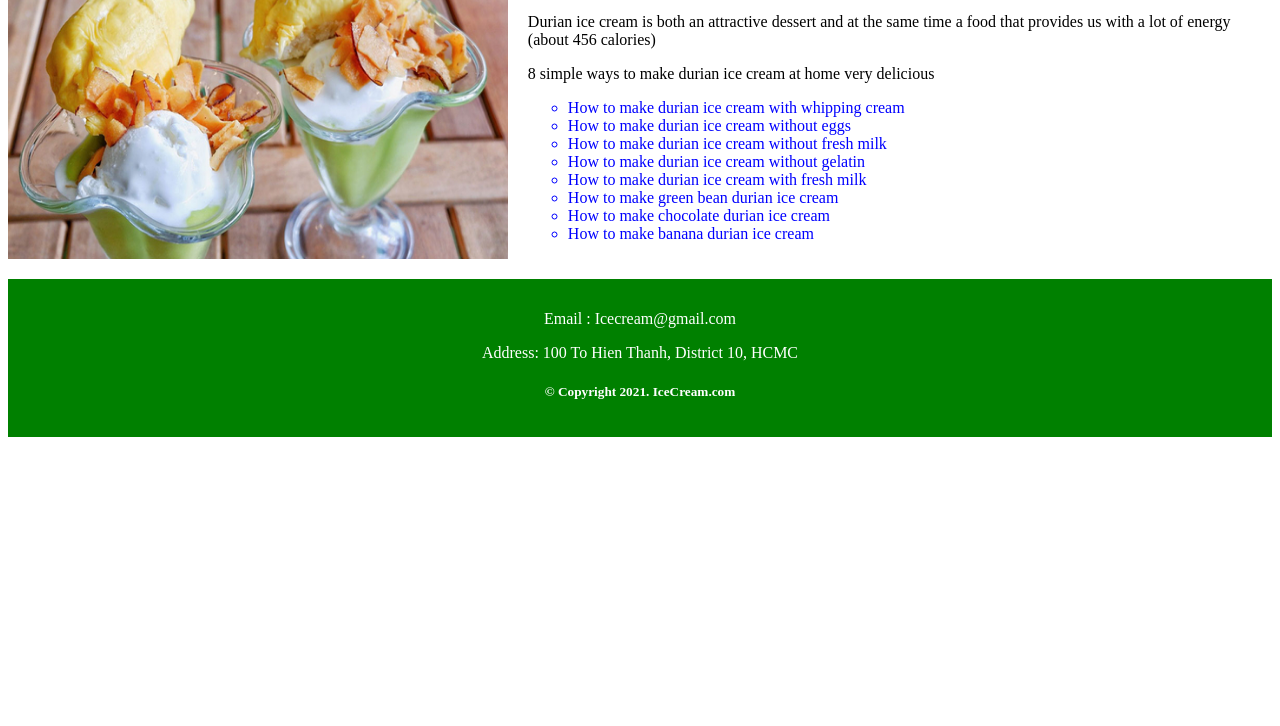
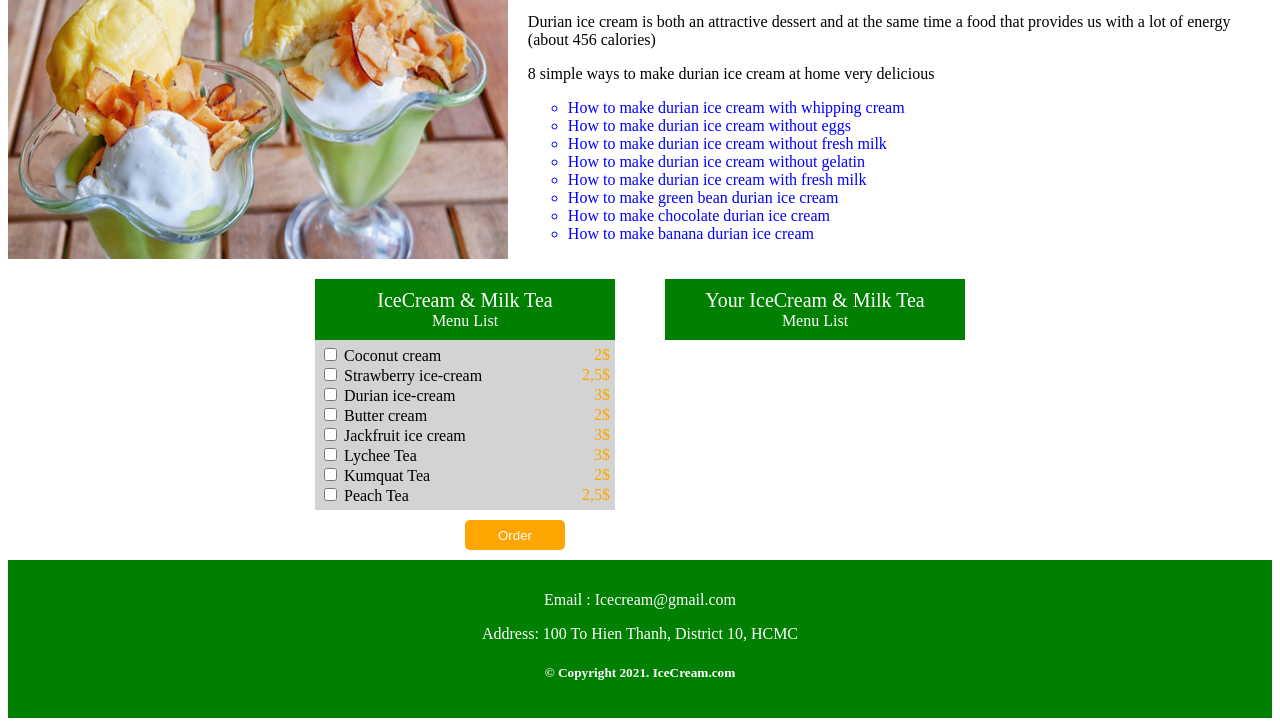
Before and after one commit to nguyenducviet22/WED201c, a plain HTML site: page WED_PE/02. WED201c_PE_1_SP23/Resource/index.html in a window 1280 px wide. Shown: the part 661-1387 px from the top of the page. Before the commit the page ends 1106 px from the top, so only its background shows below. Drawn offline with Linux system fonts and the light colour scheme; a web font is replaced by a local one.

Commit message:
update 14/8

```diff
--- a/WED_PE/02. WED201c_PE_1_SP23/Resource/css/style.css
+++ b/WED_PE/02. WED201c_PE_1_SP23/Resource/css/style.css
@@ -83,6 +83,77 @@ body{
     color: blue;
 }
 
+.order{
+    display: flex;
+    justify-content: center;
+}
+
+.menu-list{
+    margin: 0 25px;
+    width: 300px;
+}
+
+.menu-list-header{
+    background-color: green;
+    color: white;
+    padding: 10px;
+    text-align: center;
+}
+
+.menu-list-header-first{
+    font-size: 20px;
+}
+
+.menu-list-content{
+    background-color: lightgray;
+    padding: 5px;
+}
+
+.menu-list-product{
+    display: flex;
+    align-items: center;
+    justify-content: space-between;
+}
+
+.menu-list-product input, label{
+    cursor: pointer;
+}
+
+.menu-list-product-price{
+    color: orange;
+}
+
+.order-button{
+    background-color: orange;
+    color: white;
+    border-radius: 5px;
+    /* border-color: orange; */
+    border: none;
+    margin: 10px;
+    margin-left: 150px;
+    width: 100px;
+    height: 30px;
+    cursor: pointer;
+}
+
+.menu-list-content2{
+    display: none;
+}
+
+.menu-list-footer{
+    background-color: orange;
+    color: white;
+    text-align: center;
+    font-size: 20px;
+    padding: 15px;
+    display: none;
+}
+
+
+
+
+
+
 .footer{
     background: green;
     text-align: center;
--- a/WED_PE/02. WED201c_PE_1_SP23/Resource/index.html
+++ b/WED_PE/02. WED201c_PE_1_SP23/Resource/index.html
@@ -58,7 +58,7 @@
         <div class="col-md-5 product-image">
           <img src="images/kemsaurieng.jpg" alt="Durian ice-cream" />
         </div>
-		<!--detail content-->
+        <!--detail content-->
         <div class="col-md-7 product-content">
           <h2>Durian ice-cream</h2>
           <p>Durian ice cream is a favorite dessert made from durian</p>
@@ -83,8 +83,87 @@
       <!--kết thúc image product-->
 
       <div style="clear: both"></div>
+      <div class="order row">
+        <form action="" class="menu-list col-md-6">
+          <div class="menu-list-header">
+            <div class="menu-list-header-first">IceCream & Milk Tea</div>
+            <div class="menu-list-header-second">Menu List</div>
+          </div>
+          <div class="menu-list-content">
+            <div class="menu-list-product">
+              <div class="menu-list-product-name">
+                <input type="checkbox" value="2" id="coconut" />
+                <label for="coconut">Coconut cream</label>
+              </div>
+              <div class="menu-list-product-price">2$</div>
+            </div>
+            <div class="menu-list-product">
+              <div class="menu-list-product-name">
+                <input type="checkbox" value="2.5" id="strawberry" />
+                <label for="strawberry">Strawberry ice-cream</label>
+              </div>
+              <div class="menu-list-product-price">2,5$</div>
+            </div>
+            <div class="menu-list-product">
+              <div class="menu-list-product-name">
+                <input type="checkbox" value="3" id="durian" />
+                <label for="durian">Durian ice-cream</label>
+              </div>
+              <div class="menu-list-product-price">3$</div>
+            </div>
+            <div class="menu-list-product">
+              <div class="menu-list-product-name">
+                <input type="checkbox" value="2" id="butter" />
+                <label for="butter">Butter cream</label>
+              </div>
+              <div class="menu-list-product-price">2$</div>
+            </div>
+            <div class="menu-list-product">
+              <div class="menu-list-product-name">
+                <input type="checkbox" value="3" id="jackfruit" />
+                <label for="jackfruit">Jackfruit ice cream</label>
+              </div>
+              <div class="menu-list-product-price">3$</div>
+            </div>
+            <div class="menu-list-product">
+              <div class="menu-list-product-name">
+                <input type="checkbox" value="3" id="lychee" />
+                <label for="lychee">Lychee Tea</label>
+              </div>
+              <div class="menu-list-product-price">3$</div>
+            </div>
+            <div class="menu-list-product">
+              <div class="menu-list-product-name">
+                <input type="checkbox" value="2" id="kumquat" />
+                <label for="kumquat">Kumquat Tea</label>
+              </div>
+              <div class="menu-list-product-price">2$</div>
+            </div>
+            <div class="menu-list-product">
+              <div class="menu-list-product-name">
+                <input type="checkbox" value="2.5" id="peach" />
+                <label for="peach">Peach Tea</label>
+              </div>
+              <div class="menu-list-product-price">2,5$</div>
+            </div>
+          </div>
+          <button type="button" class="order-button" onclick="CalTotal()">
+            Order
+          </button>
+        </form>
+        <form action="" class="menu-list col-md-6">
+          <div class="menu-list-header">
+            <div class="menu-list-header-first">Your IceCream & Milk Tea</div>
+            <div class="menu-list-header-second">Menu List</div>
+          </div>
+          <div class="menu-list-content2"></div>
+          <div class="menu-list-footer">
+            Total amount: <span id="total-price"></span>
+          </div>
+        </form>
+      </div>
 
-	  <!--content footer-->
+      <!--content footer-->
       <div class="footer">
         <p>Email : Icecream@gmail.com</p>
         <p>Address: 100 To Hien Thanh, District 10, HCMC</p>
@@ -95,6 +174,6 @@
     <!--Kết thúc container-->
 
     <!--Embed Javascript here-->
-	<script src="/js/myCode.js"></script>
+    <script src="/js/myCode.js"></script>
   </body>
 </html>
```
